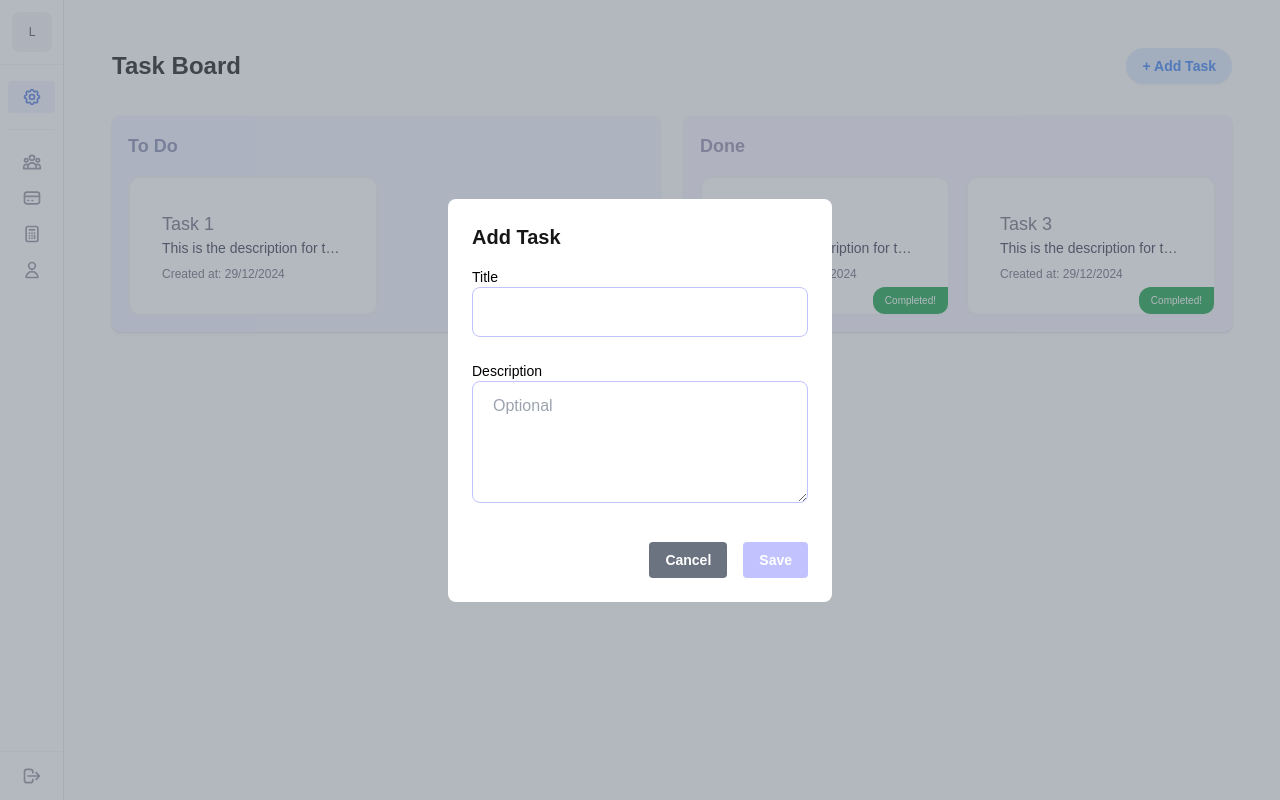
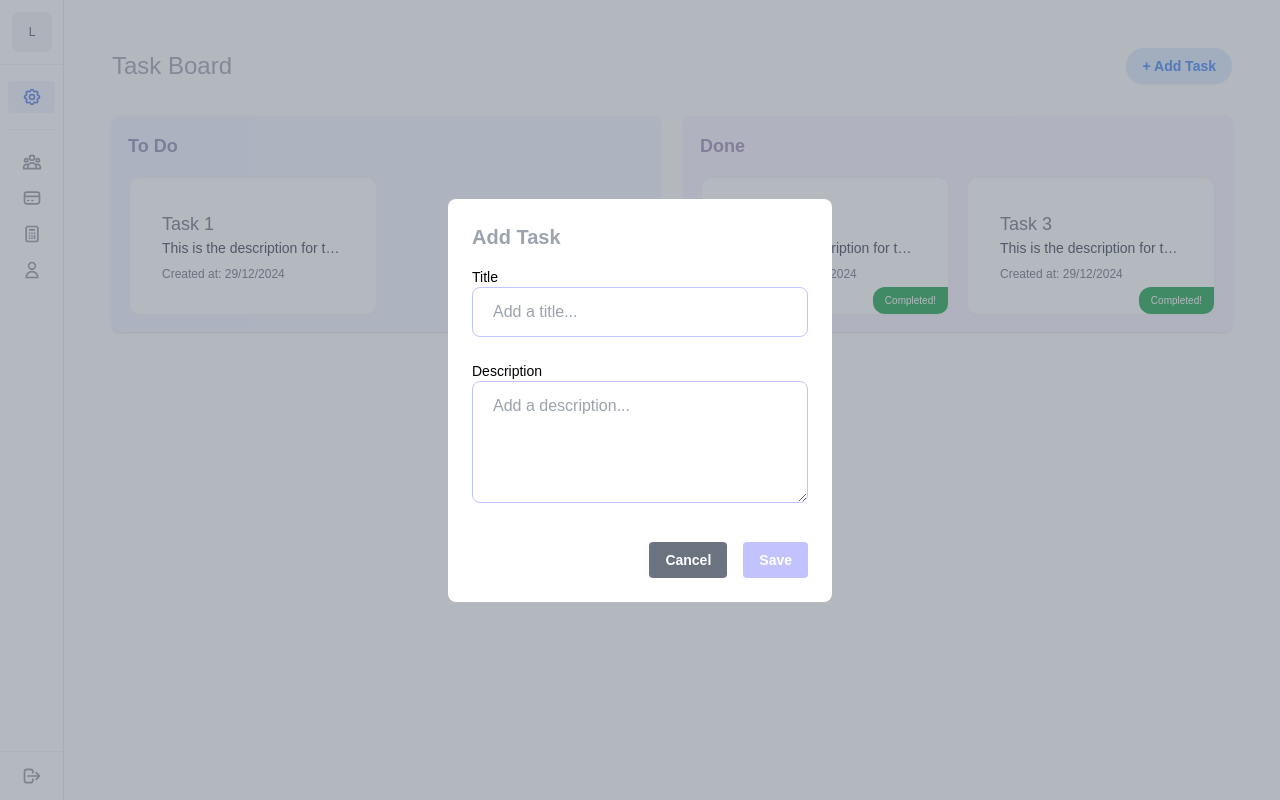
Before and after one commit to alejosaez/task-manager, a Next.js app: page /tasks in a window 1280 px wide. Both pictures are taken after a click on the button "+ Add Task". Built offline with nearby package versions, Linux system fonts and the light colour scheme.

Commit message:
fix: add form validation

```diff
--- a/app/components/task/TaskForm.tsx
+++ b/app/components/task/TaskForm.tsx
@@ -1,51 +1,64 @@
-'use client'
+"use client";
 
-import React from 'react';
-import { useForm, SubmitHandler } from 'react-hook-form';
+import React from "react";
+import { useForm, SubmitHandler } from "react-hook-form";
 import { useRouter } from "next/navigation";
+import { FormData } from "@/types/task";
 
-const TaskForm = ({ setShowModal }: { setShowModal: React.Dispatch<React.SetStateAction<boolean>> }) => {
-  const { register, handleSubmit, formState: { errors } } = useForm<FormData>(); // Especificamos FormData aquí
+const TaskForm = ({
+  setShowModal,
+}: {
+  setShowModal: React.Dispatch<React.SetStateAction<boolean>>;
+}) => {
+  const {
+    register,
+    handleSubmit,
+    formState: { errors },
+  } = useForm<FormData>();
   const router = useRouter();
 
-  // Definir el tipo para los datos del formulario
-  type FormData = {
-    title: string;
-    description?: string; // Descripción es opcional
-  };
-
-  // Cambiar el tipo de onSubmit para que sea un SubmitHandler de react-hook-form
   const onSubmit: SubmitHandler<FormData> = (data) => {
-    console.log(data); // Aquí procesarías la tarea, como hacer una llamada a una API
-    setShowModal(false); // Cerrar el modal
-    router.push(`/tasks`); // Redirigir al listado de tareas
+    console.log(data);
+    setShowModal(false);
+    router.push(`/tasks`);
   };
 
   return (
     <div className="fixed inset-0 bg-gray-500 bg-opacity-50 flex justify-center items-center z-50">
       <div className="bg-white rounded-lg p-6 w-96">
-        <h2 className="text-xl font-bold mb-4">Add Task</h2>
+        <h2 className="text-xl text-gray-400 font-bold mb-4">Add Task</h2>
         <form onSubmit={handleSubmit(onSubmit)}>
-          {/* Titulo */}
           <div className="mb-4">
-            <label className="block text-sm font-medium text-black" htmlFor="title">Title</label>
+            <label
+              className="block text-sm font-medium text-black"
+              htmlFor="title"
+            >
+              Title
+            </label>
             <input
               id="title"
-              {...register('title', { required: "Title is required" })}
-              className="w-full rounded-lg border-[1.5px] border-[#c2c2ff] px-5 py-3 mb-2 outline-none focus:border-[#c2c2ff]"
+              {...register("title", { required: "Title is required" })}
+              className="w-full rounded-lg text-gray-600 border-[1.5px] border-[#c2c2ff] px-5 py-3 mb-2 outline-none focus:border-[#c2c2ff]"
+              placeholder="Add a title..."
             />
-            {errors.title && <p className="text-red-500 text-xs">{errors.title.message}</p>}
+            {errors.title && (
+              <p className="text-red-500 text-xs">{errors.title.message}</p>
+            )}
           </div>
 
-          {/* Descripción */}
           <div className="mb-4">
-            <label className="block text-sm font-medium text-black" htmlFor="description">Description</label>
+            <label
+              className="block text-sm font-medium text-black"
+              htmlFor="description"
+            >
+              Description
+            </label>
             <textarea
               id="description"
-              {...register('description')}
-              className="w-full rounded-lg border-[1.5px] border-[#c2c2ff] px-5 py-3 mb-2 outline-none focus:border-[#c2c2ff]"
+              {...register("description")}
+              className="w-full rounded-lg text-gray-600 border-[1.5px] border-[#c2c2ff] px-5 py-3 mb-2 outline-none focus:border-[#c2c2ff]"
               rows={4}
-              placeholder="Optional"
+              placeholder="Add a description..."
             />
           </div>
 
--- a/app/tasks/page.tsx
+++ b/app/tasks/page.tsx
@@ -39,21 +39,21 @@ export default function TasksPage() {
   };
 
   const handleAddTaskClick = () => {
-    setShowModal(true); // Mostrar el formulario al hacer clic en "Add Task"
+    setShowModal(true);
   };
 
   return (
     <div className="flex h-screen bg-[#fdfdfd]">
       <div className="flex-1 sm:p-6 p-2">
-        <header className="flex items-center justify-between mb-8">
-          <h1 className="text-2xl font-bold">Task Board</h1>
+        <div className="flex items-center justify-between mb-8">
+          <h1 className="text-2xl font-bol text-gray-400">Task Board </h1>
           <button
             onClick={handleAddTaskClick}
             className="flex items-center gap-2 px-4 py-2 text-sm font-bold text-blue-500 bg-blue-100 rounded-full shadow-sm transition hover:bg-blue-200"
           >
             + Add Task
           </button>
-        </header>
+        </div>
 
         <div className="grid grid-cols-1 gap-6 md:grid-cols-2">
           <div className="bg-[#f0f4ff] p-4 rounded-lg shadow">
--- a/types/task.ts
+++ b/types/task.ts
@@ -5,3 +5,8 @@ export interface Task {
     completed: boolean;
     createdAt: string;
   }
+
+  export type FormData = {
+    title: string;
+    description?: string;
+  };
```
